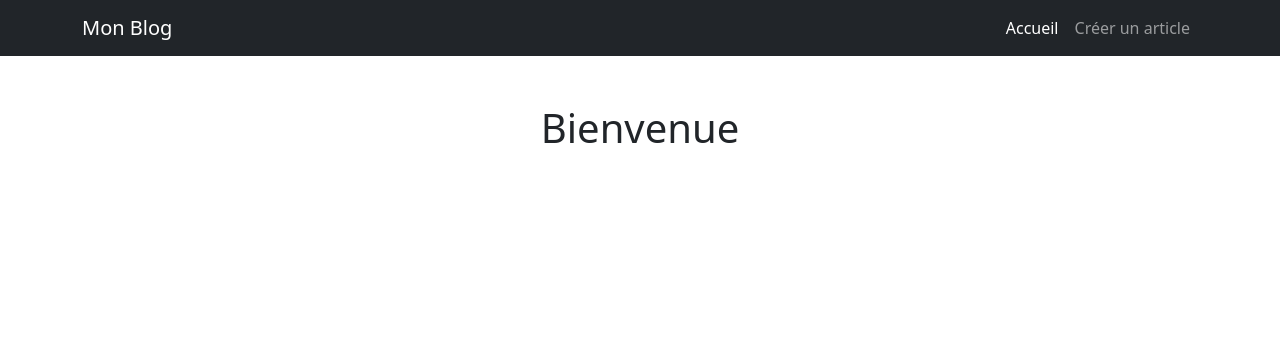
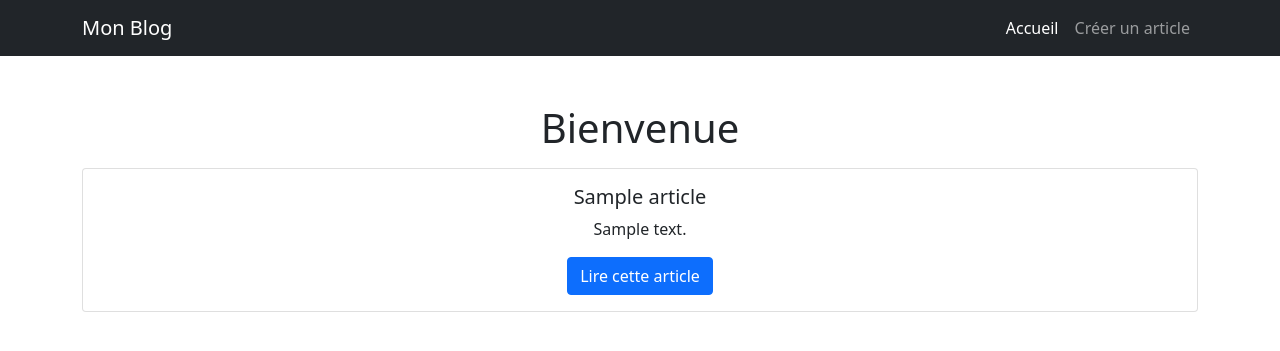
Before and after one commit to MedLam95/php-blog, a PHP site: page /index.php in a window 1280 px wide. Shown: the top 351 px of the page. Run offline with PHP 8.4, Linux system fonts and the light colour scheme; tables that the repository leaves empty hold one stand-in row (values such as "Sample post").

Commit message:
affichage de la liste

```diff
--- a/pages/list.php
+++ b/pages/list.php
@@ -1,12 +1,35 @@
 <?php
-
 require __DIR__ . '/partials/startTheme.php';
 
+// On se connécte à la base de données
+$pdo = new PDO('mysql:dbname=php-poo-blog;host=localhost', 'root');
+
+// On créé une requète SQL pour récupérer tout les articles
+$sql = 'SELECT * FROM articles ORDER BY id DESC';
+
+// On prépare notre requète SQL
+$request = $pdo->prepare($sql);
+
+// On éxecute la requète
+$request->execute();
+
+// On récupére tout les articles
+$articles = $request->fetchAll();
+
 ?>
+
 <h1>Bienvenue</h1>
 
-<?php
+<? foreach ($articles as $article) : ?>
+    <div class="card my-3">
+        <div class="card-body">
+            <h5 class="card-title"><?= $article['title'] ?></h5>
+            <p class="card-text"><?= $article['description'] ?></p>
+            <a href="./index.php?page=article&id=<?= $article['id'] ?>" class="btn btn-primary">Lire cette article</a>
+        </div>
+    </div>
+<? endforeach; ?>
 
+<?
 require __DIR__ . '/partials/endTheme.php';
-
 ?>
```
